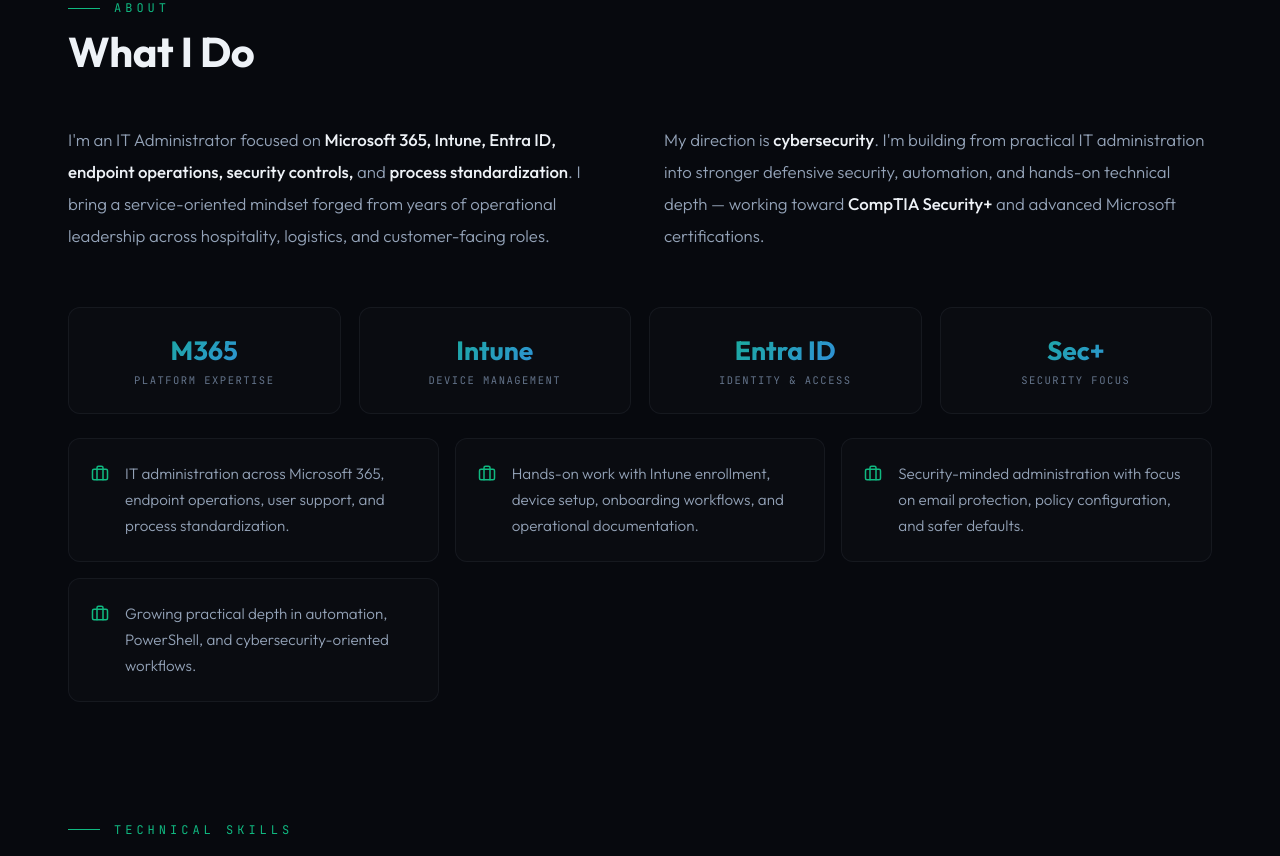
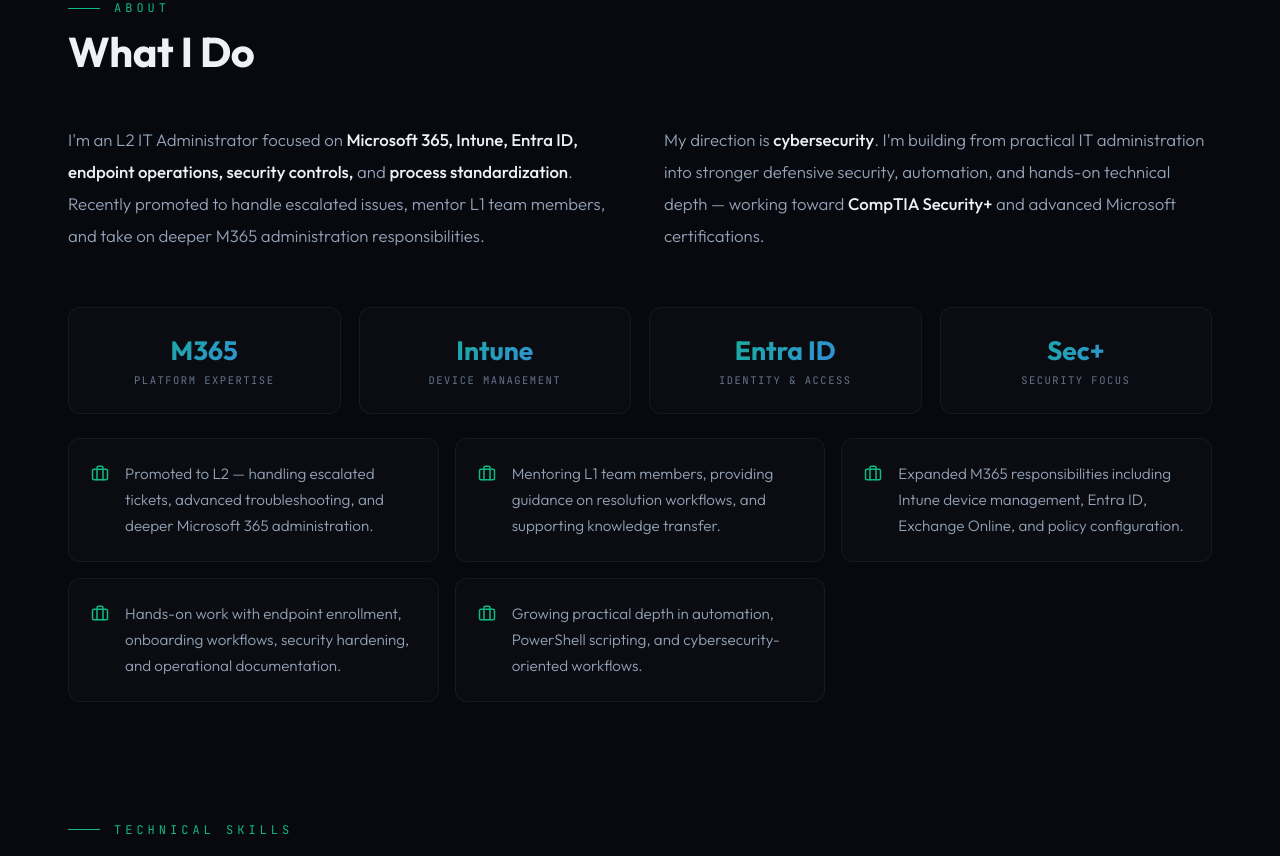
Before and after one commit to dabinderudhan/my-portfolio, a React (Create React App) app: page / in a window 1280 px wide. Shown: the part 900-1756 px from the top of the page. Built offline with nearby package versions, Linux system fonts and the light colour scheme.

Commit message:
Portfolio v2.1 Promoted to L2

```diff
--- a/src/App.js
+++ b/src/App.js
@@ -37,11 +37,11 @@
           <div className="about-grid">
             <FadeIn delay={0.1}>
               <p className="about-text">
-                I'm an IT Administrator focused on <strong>Microsoft 365, Intune,
+                I'm an L2 IT Administrator focused on <strong>Microsoft 365, Intune,
                 Entra ID, endpoint operations, security controls,</strong> and{" "}
-                <strong>process standardization</strong>. I bring a service-oriented
-                mindset forged from years of operational leadership across
-                hospitality, logistics, and customer-facing roles.
+                <strong>process standardization</strong>. Recently promoted to handle
+                escalated issues, mentor L1 team members, and take on deeper
+                M365 administration responsibilities.
               </p>
             </FadeIn>
             <FadeIn delay={0.2}>
--- a/src/components/Hero.jsx
+++ b/src/components/Hero.jsx
@@ -26,9 +26,9 @@
         </h1>
 
         <p className="lead">
-          IT Administrator specializing in <strong>Microsoft 365</strong>,{" "}
+          L2 IT Administrator specializing in <strong>Microsoft 365</strong>,{" "}
           <strong>Intune</strong>, and <strong>Cybersecurity</strong>.
-          Building secure, automated enterprise environments.
+          Handling escalations, mentoring L1s, and building secure enterprise environments.
         </p>
 
         <div className="hero-tags">
--- a/src/components/Terminal.jsx
+++ b/src/components/Terminal.jsx
@@ -52,9 +52,9 @@
   const introText = useTypewriter(
     [
       "dabinder@portfolio:~$ whoami",
-      "IT Administrator | Microsoft 365 | Intune | Entra ID",
+      "L2 IT Administrator | Microsoft 365 | Intune | Entra ID",
       "dabinder@portfolio:~$ focus",
-      "Automation-first operations + security-minded delivery",
+      "Escalations, mentoring L1s, and security-minded M365 ops",
       "dabinder@portfolio:~$ next",
       "Cybersecurity growth \u2192 hands-on admin, defense, scripting",
     ],
@@ -79,7 +79,7 @@
         output = ["Commands: help, about, skills, projects, certs, experience, contact, linkedin, github, resume, clear"];
         break;
       case "about":
-        output = ["IT Administrator focused on Microsoft 365, Intune, Entra ID, endpoint operations, automation, and cybersecurity growth."];
+        output = ["L2 IT Administrator focused on M365, Intune, Entra ID, escalations, team mentoring, and cybersecurity growth."];
         break;
       case "skills":
         output = ["Microsoft 365, Intune, Entra ID, Exchange Online, Defender for O365, PowerShell, SOPs, automation"];
--- a/src/data.js
+++ b/src/data.js
@@ -124,10 +124,11 @@
 ];
 
 export const EXPERIENCE = [
-  "IT administration across Microsoft 365, endpoint operations, user support, and process standardization.",
-  "Hands-on work with Intune enrollment, device setup, onboarding workflows, and operational documentation.",
-  "Security-minded administration with focus on email protection, policy configuration, and safer defaults.",
-  "Growing practical depth in automation, PowerShell, and cybersecurity-oriented workflows.",
+  "Promoted to L2 — handling escalated tickets, advanced troubleshooting, and deeper Microsoft 365 administration.",
+  "Mentoring L1 team members, providing guidance on resolution workflows, and supporting knowledge transfer.",
+  "Expanded M365 responsibilities including Intune device management, Entra ID, Exchange Online, and policy configuration.",
+  "Hands-on work with endpoint enrollment, onboarding workflows, security hardening, and operational documentation.",
+  "Growing practical depth in automation, PowerShell scripting, and cybersecurity-oriented workflows.",
 ];
 
 export const ROADMAP = [
```
